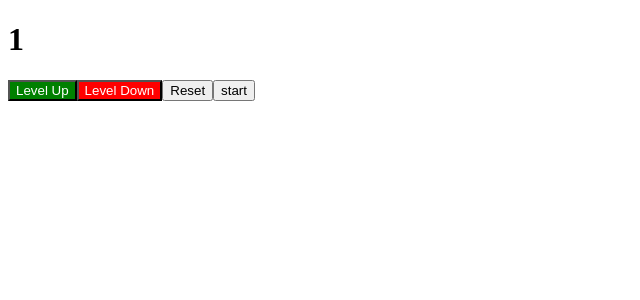
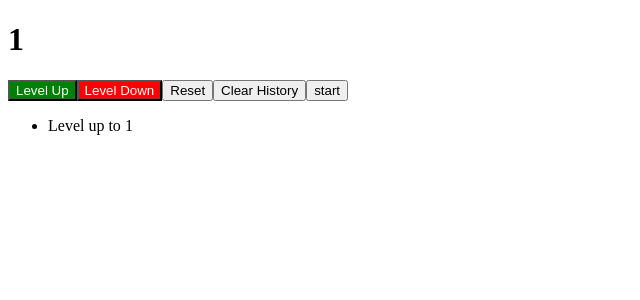
Before and after one commit to kugicode/reactCounterApp, a React (Vite) app: page / in a window 1280 px wide. Both pictures are taken after a click on the button "Level Up". Shown: the top 300 px of the page, without its empty margins (0-640 px from the left). Built offline with nearby package versions, Linux system fonts and the light colour scheme.

Commit message:
added stuff

```diff
--- a/src/components/Counter.jsx
+++ b/src/components/Counter.jsx
@@ -3,9 +3,11 @@ import { useState, useEffect } from "react"
 function Counter (){
 const [count, setCount] = useState(0);
 const [isAutoClickerOn, setIsAutoClickerOn] = useState(false);
+const [history, setHistory] = useState([]);
 
 const handleIncrement = () => {
   setCount(count + 1);
+  setHistory([...history, count + 1]);
 }
 
 const handleDecrement = () => {
@@ -21,6 +23,10 @@ setIsAutoClickerOn(!isAutoClickerOn);
 const handleReset = () => {
     console.log("Counter has been reset!");
     setCount(0);
+}
+
+const handleClearHistory = () => {
+    setHistory([]);
 }
 
 useEffect (() => {
@@ -42,11 +48,17 @@ if (isAutoClickerOn) {
      <button onClick={handleIncrement} style={{ backgroundColor: "green", color: "white" }}>Level Up</button>
      <button onClick={handleDecrement} style={{ backgroundColor: "red", color: "white" }}>Level Down</button>
      <button onClick={handleReset}>Reset</button>
+     <button onClick={handleClearHistory}>Clear History</button>
      <button onClick={toggleAutoClicker}>
         { isAutoClickerOn ? "stop" : "start" }
      </button>
      {/* {count >= 10 ? <p>MAX POWER REACHED! ⚡</p> : <p></p>} */}
      {count >= 10 && <p>MAX POWER REACHED! ⚡</p>}
+     <ul>
+        {history.map((item, index) => (
+            <li key={index}>Level up to {item}</li>
+        ))}
+     </ul>
         </>
     )
 
```
